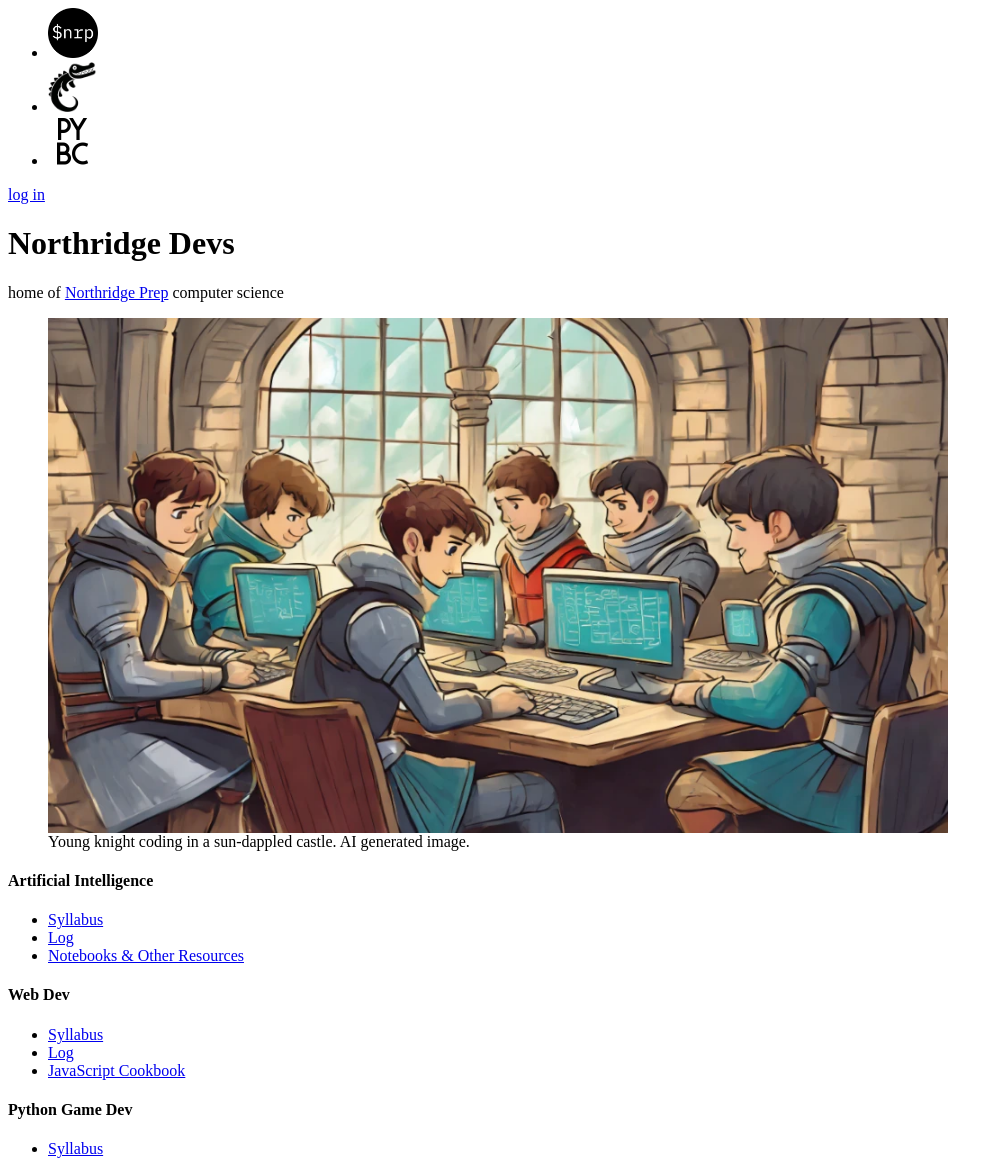
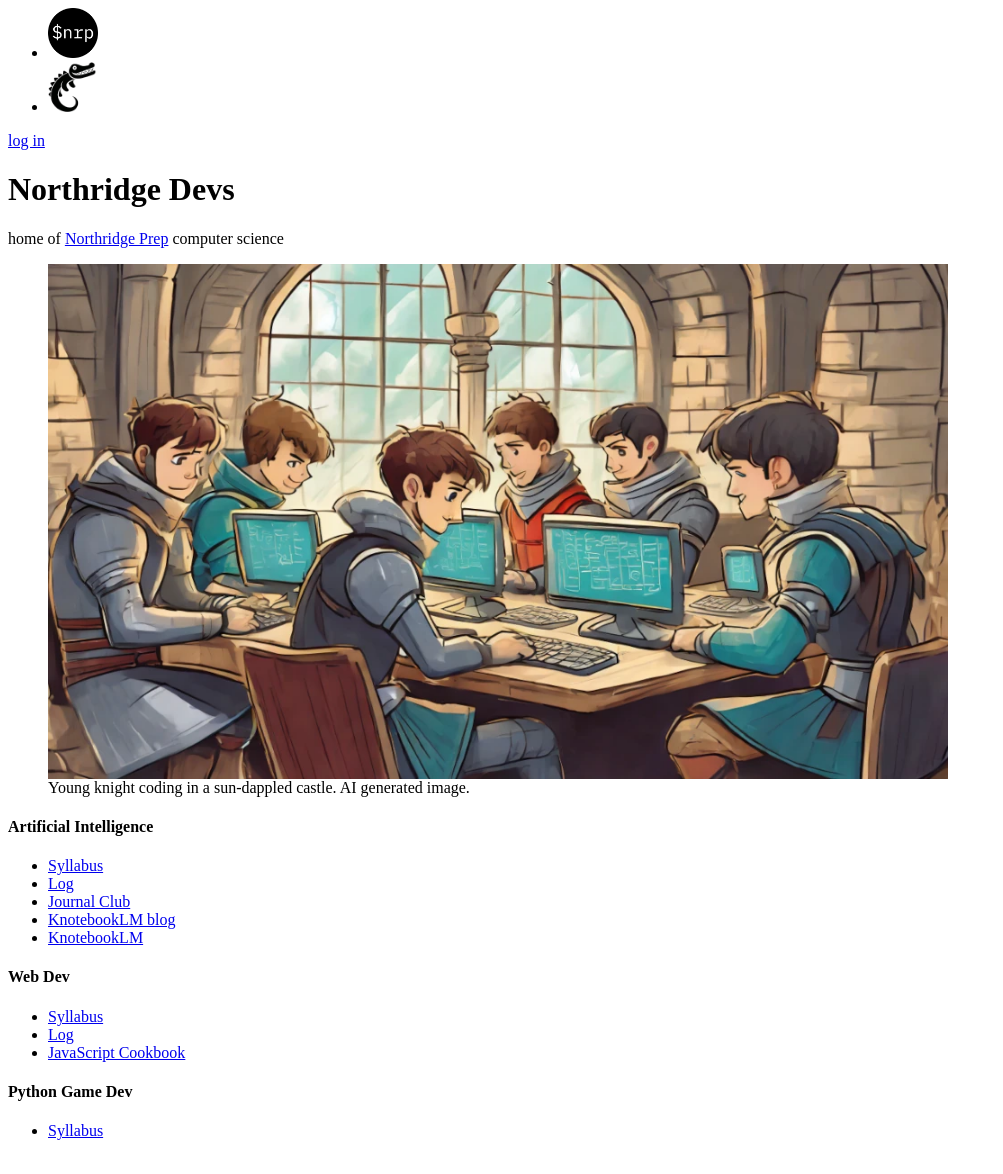
Before and after one commit to kruckenberg/codilla, a Django app: page / in a window 1280 px wide. Shown: the whole page, without its empty margins (0-1003 px from the left). After the commit the page ends 1140 px from the top, so only its background shows below. Run offline with Django 5.2, Linux system fonts and the light colour scheme; parts of the project's set-up code (start-up, migrations or seed data) failed here and were passed over; some libraries are stand-ins or nearby versions.

Commit message:
update links

```diff
--- a/common/templates/common/navbar.html
+++ b/common/templates/common/navbar.html
@@ -14,11 +14,11 @@
                     <img src="{% static 'images/codilla-icon.png' %}" style="height: 50px" />
                 </a>
             </li>
-            <li>
-                <a href="https://py.northridge.dev/hub/user-redirect/git-pull?repo=https%3A%2F%2Fgithub.com%2Fnorthridge-dev%2Fpython-bootcamp&urlpath=tree%2Fpython-bootcamp%2F&branch=main">
-                    <img src="{% static 'images/pybc-icon.png' %}" style="height: 50px" />
-                </a>
-            </li>
+            <!--<li>-->
+            <!--    <a href="https://py.northridge.dev/hub/user-redirect/git-pull?repo=https%3A%2F%2Fgithub.com%2Fnorthridge-dev%2Fpython-bootcamp&urlpath=tree%2Fpython-bootcamp%2F&branch=main">-->
+            <!--        <img src="{% static 'images/pybc-icon.png' %}" style="height: 50px" />-->
+            <!--    </a>-->
+            <!--</li>-->
         </ul>
     </div>
     <div class="uk-navbar-right">
--- a/nrp/templates/nrp/homepage.html
+++ b/nrp/templates/nrp/homepage.html
@@ -17,16 +17,22 @@
                 <h4 class="uk-h4">Artificial Intelligence</h4>
                 <ul>
                     <li>
-                        <a href="https://github.com/northridge-dev/ai-intro/blob/main/syllabus.md"
+                        <a href="https://github.com/northridge-dev/ai-intro/blob/main/syllabus_spring.md"
                            target="_blank">Syllabus</a>
                     </li>
                     <li>
-                        <a href="https://github.com/northridge-dev/ai-intro/tree/main/log"
+                        <a href="https://github.com/northridge-dev/ai-intro/tree/main/log/spring"
                            target="_blank">Log</a>
                     </li>
                     <li>
-                        <a href="https://github.com/northridge-dev/ai-intro/tree/main/resources.md"
-                           target="_blank">Notebooks & Other Resources</a>
+                        <a href="https://github.com/northridge-dev/ai-intro/tree/main/journal-club"
+                           target="_blank">Journal Club</a>
+                    </li>
+                    <li>
+                        <a href="https://knotebooklm.github.io/" target="_blank">KnotebookLM blog</a>
+                    </li>
+                    <li>
+                        <a href="https://knotebooklm.northridge.dev" target="_blank">KnotebookLM</a>
                     </li>
                 </ul>
             </div>
@@ -38,7 +44,7 @@
                            target="_blank">Syllabus</a>
                     </li>
                     <li>
-                        <a href="https://github.com/northridge-dev/webdev-intro/tree/main/log"
+                        <a href="https://github.com/northridge-dev/webdev-intro/tree/main/log/spring"
                            target="_blank">Log</a>
                     </li>
                     <li>
```
